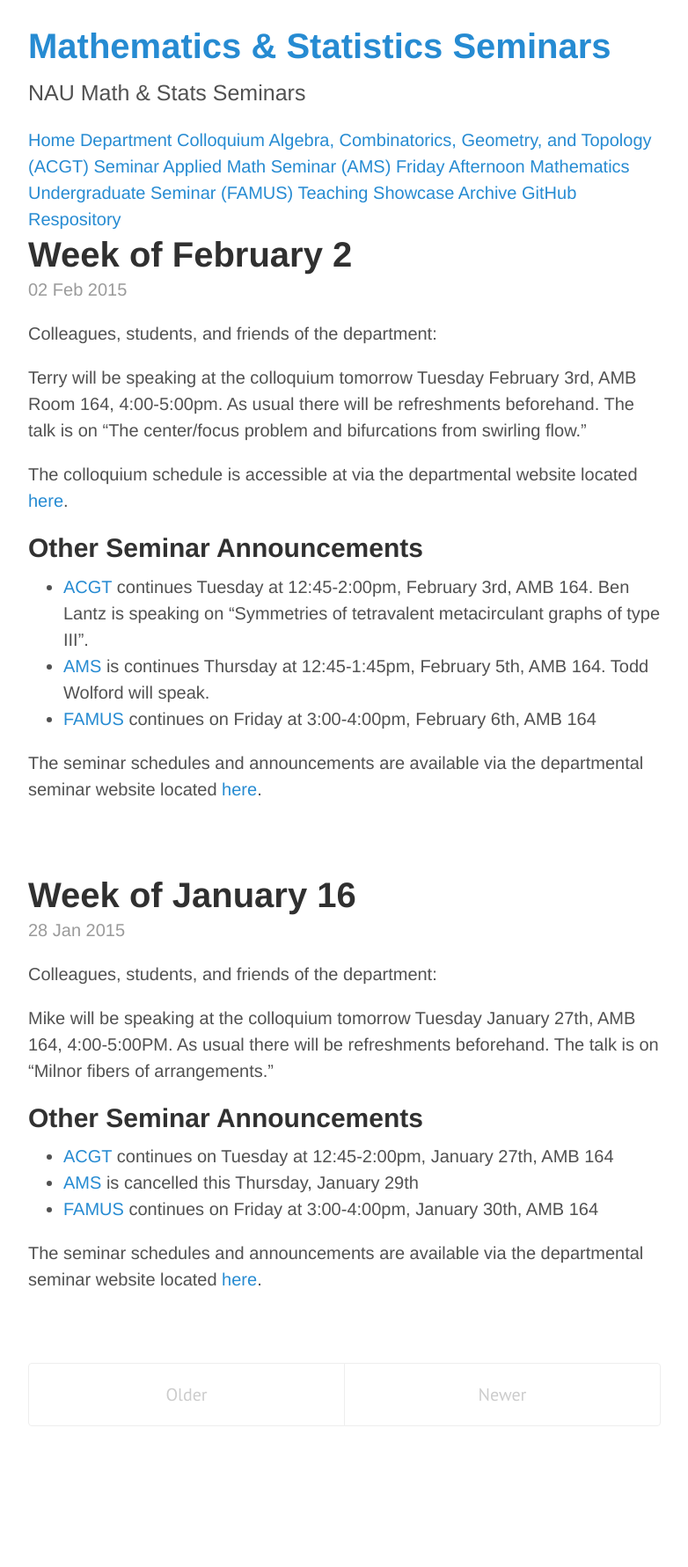
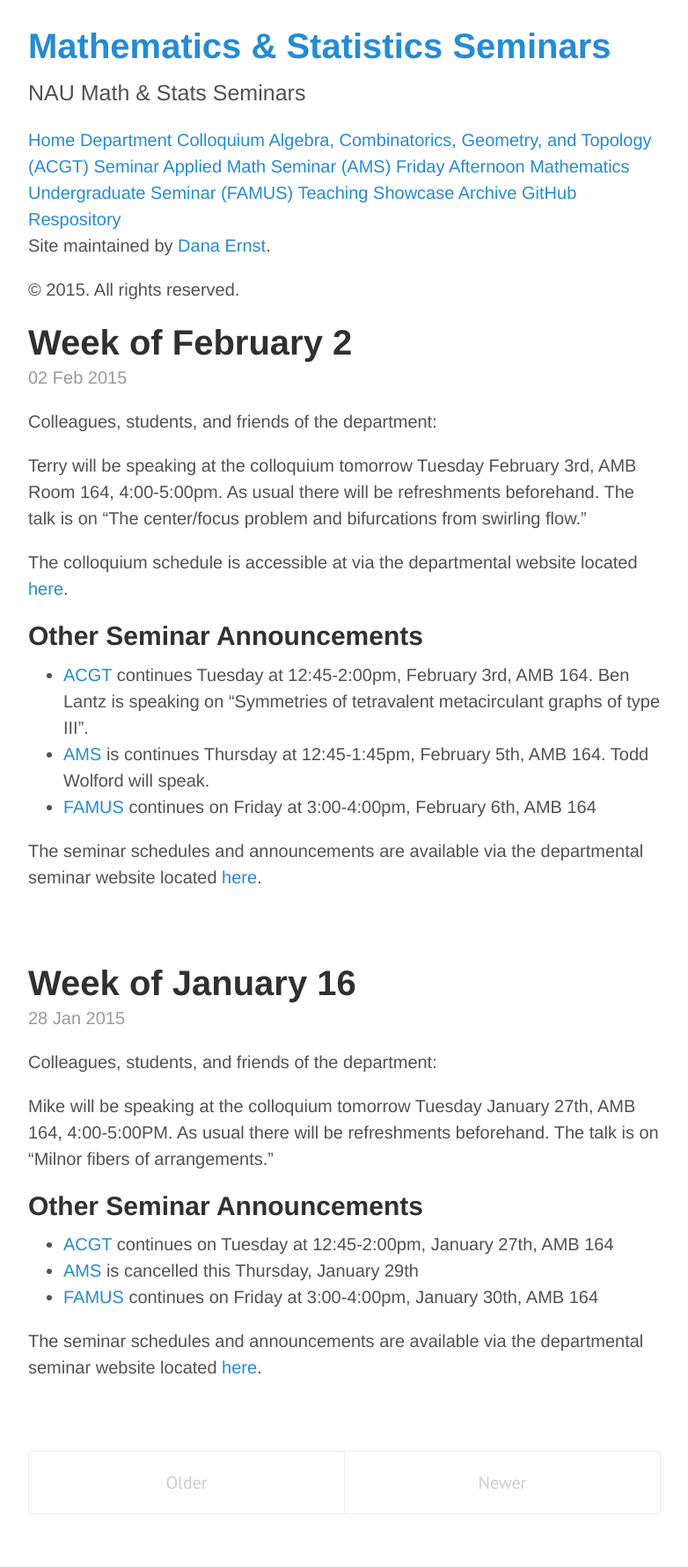
Before and after one commit to NAUMathStat/seminars, a Jekyll site: the page built from index.html, in a window 1280 px wide. Shown: the whole page at 88% size, without its empty margins (248-1030 px from the left). Built offline with Jekyll 4.4.1, drawn with Linux system fonts in a browser that asks for light colours; Markdown is read by kramdown in place of the engine named in the settings; the list of posts is cut into pages by our own code; before the commit the page ends 1681 px from its top, so only the background shows below that.

Commit message:
Minor tweaks

```diff
--- a/_includes/head.html
+++ b/_includes/head.html
@@ -35,4 +35,5 @@ MathJax.Hub.Config({
 
 <!-- RSS -->
 <link rel="alternate" type="application/rss+xml" title="RSS" href="/atom.xml">
+
 </head>
--- a/_includes/sidebar.html
+++ b/_includes/sidebar.html
@@ -15,12 +15,13 @@
 <a class="sidebar-nav-item" href="{{ site.baseurl }}/teachingSpring2015">Teaching Showcase</a>
 <a class="sidebar-nav-item" href="{{ site.baseurl }}/archive">Archive</a>
 <a class="sidebar-nav-item" href="http://github.com/NAUMathStat/seminars">GitHub Respository</a>
-</nav>
 
-<!-- <div class="sidebar-item">
+<div class="sidebar-item">
 <p>Site maintained by <a href="http://danaernst.com">Dana Ernst</a>.</p>
 <p>&copy; {{ site.time | date: '%Y' }}. All rights reserved.</p>
-</div> -->
+</div>
+
+</nav>
 
 <!--    <nav class="sidebar-nav">
       <a class="sidebar-nav-item{% if page.url == site.baseurl %} active{% endif %}" href="{{ site.baseurl }}">Home</a>
```
Lines whose indentation alone changed are shown as unchanged.
